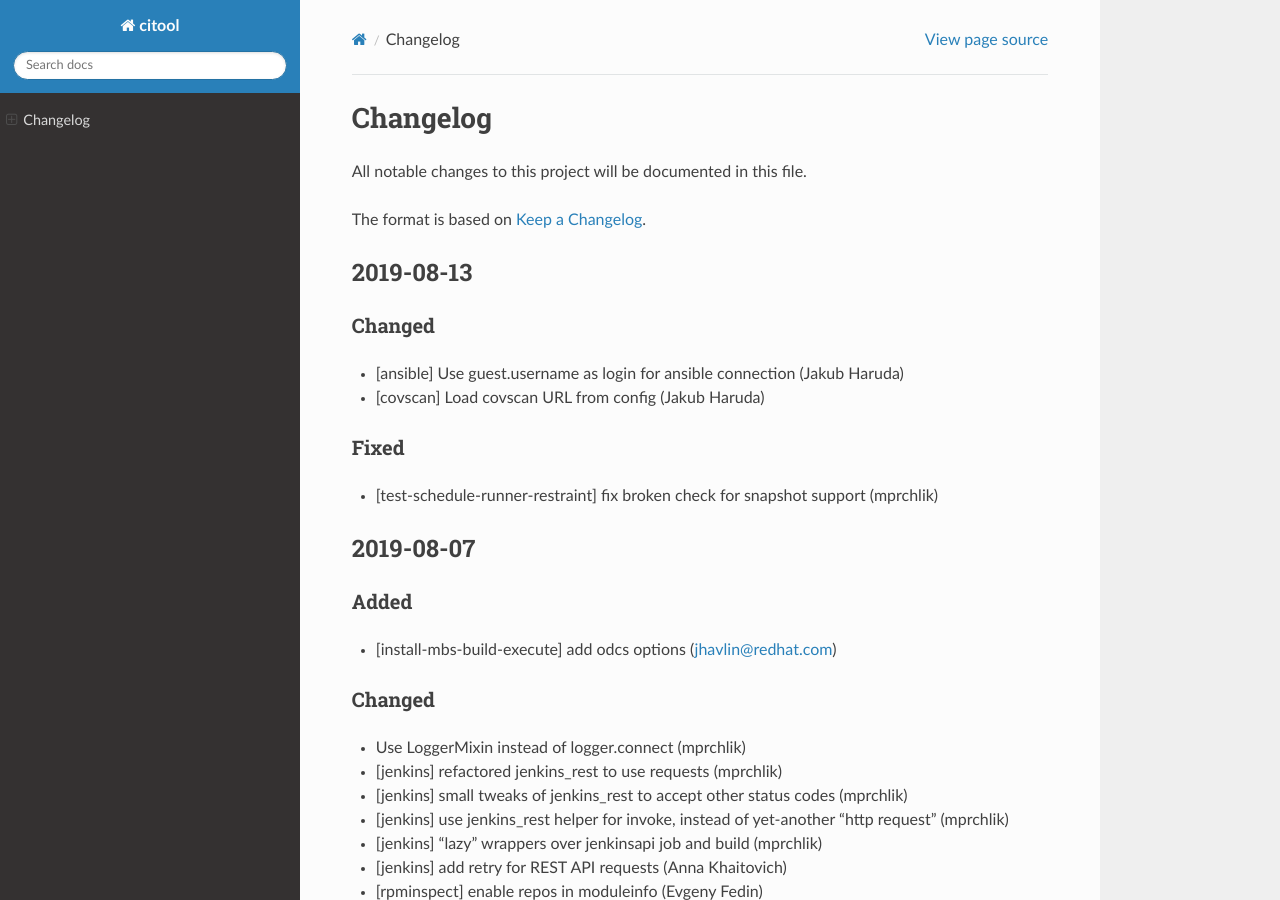
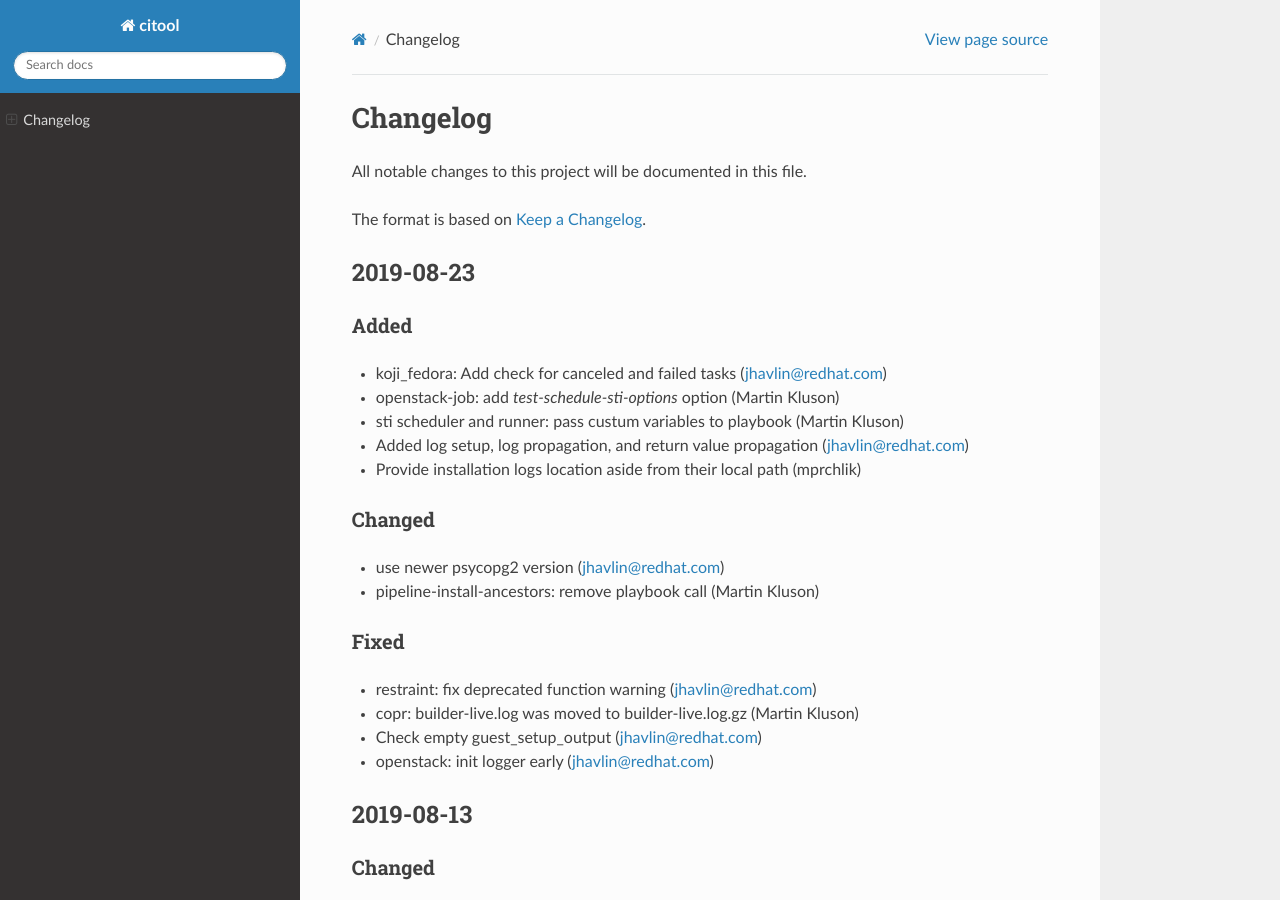
Before and after one commit to guy9050/gluetool, a Sphinx documentation site: the page built from docs/source/CHANGELOG.rst, in a window 1280 px wide and 900 px high. Built offline with Sphinx 7.4.7 and the Read the Docs theme 2.0.0, drawn with Linux system fonts in a browser that asks for light colours.

Commit message:
Changelog update for 2019-08-23 release

```diff
--- a/docs/source/CHANGELOG.rst
+++ b/docs/source/CHANGELOG.rst
@@ -4,6 +4,32 @@ Changelog
 All notable changes to this project will be documented in this file.
 
 The format is based on `Keep a Changelog <https://keepachangelog.com/en/1.0.0/>`_.
+
+2019-08-23
+----------
+
+Added
+~~~~~
+
+- koji_fedora: Add check for canceled and failed tasks (jhavlin@redhat.com)
+- openstack-job: add `test-schedule-sti-options` option (Martin Kluson)
+- sti scheduler and runner: pass custum variables to playbook (Martin Kluson)
+- Added log setup, log propagation, and return value propagation (jhavlin@redhat.com)
+- Provide installation logs location aside from their local path (mprchlik)
+
+Changed
+~~~~~~~
+
+- use newer psycopg2 version (jhavlin@redhat.com)
+- pipeline-install-ancestors: remove playbook call (Martin Kluson)
+
+Fixed
+~~~~~
+
+- restraint: fix deprecated function warning (jhavlin@redhat.com)
+- copr: builder-live.log was moved to builder-live.log.gz (Martin Kluson)
+- Check empty guest_setup_output (jhavlin@redhat.com)
+- openstack: init logger early (jhavlin@redhat.com)
 
 
 2019-08-13
```
